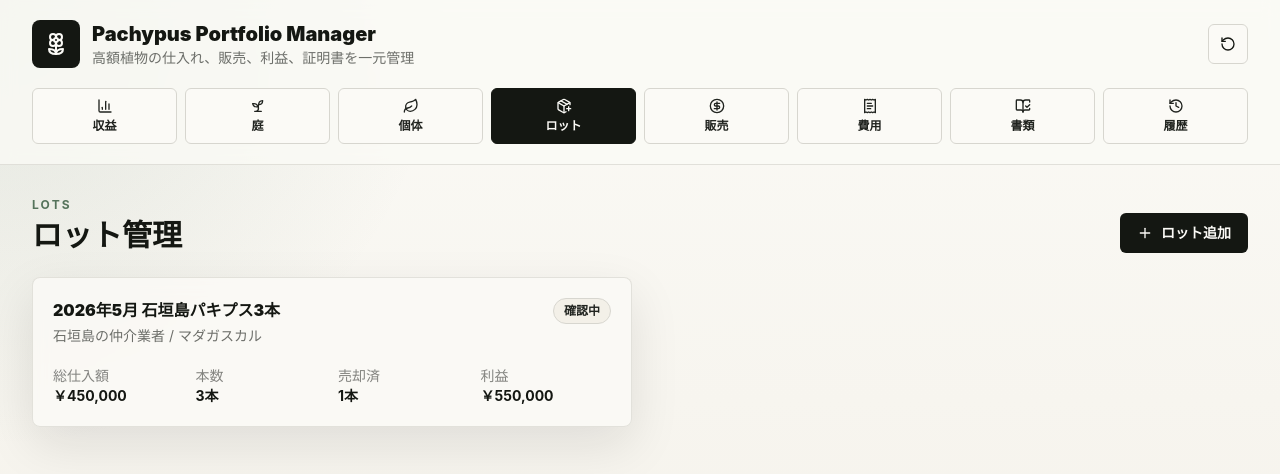
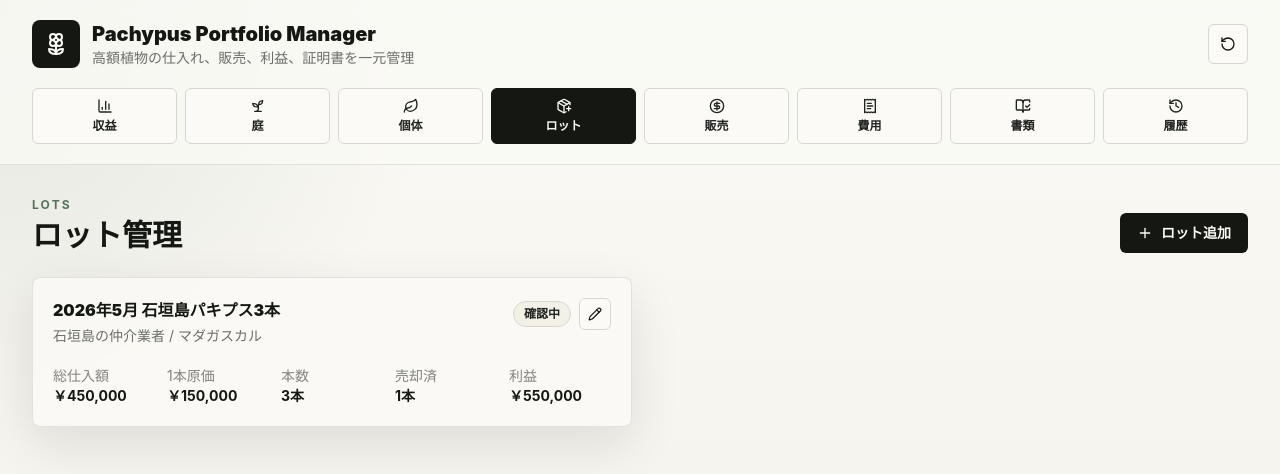
Before and after one commit to Sugurusu/Pachypus, a Next.js app: page / in a window 1280 px wide. Both pictures are taken after a click on the button "ロット". Shown: the top 474 px of the page. Built offline with nearby package versions, Linux system fonts and the light colour scheme.

Commit message:
Add lot editing

```diff
--- a/src/app/page.tsx
+++ b/src/app/page.tsx
@@ -238,7 +238,7 @@ export default function Home() {
           />
         ) : null}
 
-        {activeTab === "lots" ? <LotsView data={data} onAdd={actions.addLot} /> : null}
+        {activeTab === "lots" ? <LotsView data={data} onAdd={actions.addLot} onUpdate={actions.updateLot} /> : null}
         {activeTab === "sale" ? <SaleForm plants={availablePlants} onAdd={actions.addSale} /> : null}
         {activeTab === "expense" ? <ExpenseForm plants={data.plants} lots={data.lots} expenses={data.expenses} onAdd={actions.addExpense} onUpdateExpense={actions.updateExpense} onDeleteExpense={actions.deleteExpense} /> : null}
         {activeTab === "documents" ? <DocumentsView data={data} onUpdate={actions.updateDocument} /> : null}
@@ -634,8 +634,17 @@ function PlantsView({
   );
 }
 
-function LotsView({ data, onAdd }: { data: ReturnType<typeof usePortfolioStore>["data"]; onAdd: ReturnType<typeof usePortfolioStore>["actions"]["addLot"] }) {
+function LotsView({
+  data,
+  onAdd,
+  onUpdate
+}: {
+  data: ReturnType<typeof usePortfolioStore>["data"];
+  onAdd: ReturnType<typeof usePortfolioStore>["actions"]["addLot"];
+  onUpdate: ReturnType<typeof usePortfolioStore>["actions"]["updateLot"];
+}) {
   const [open, setOpen] = useState(false);
+  const [editingLotId, setEditingLotId] = useState("");
   const [form, setForm] = useState({
     name: "",
     purchaseDate: new Date().toISOString().slice(0, 10),
@@ -647,6 +656,22 @@ function LotsView({ data, onAdd }: { data: ReturnType<typeof usePortfolioStore>[
     documentStatus: "未確認" as DocumentCheckStatus,
     memo: ""
   });
+  const [editForm, setEditForm] = useState(form);
+
+  function startLotEdit(lot: ReturnType<typeof usePortfolioStore>["data"]["lots"][number]) {
+    setEditingLotId(lot.id);
+    setEditForm({
+      name: lot.name,
+      purchaseDate: lot.purchaseDate,
+      supplier: lot.supplier,
+      originCountry: lot.originCountry,
+      importRoute: lot.importRoute,
+      totalPurchaseCost: lot.totalPurchaseCost,
+      quantity: lot.quantity,
+      documentStatus: lot.documentStatus,
+      memo: lot.memo
+    });
+  }
 
   return (
     <div className="grid gap-6">
@@ -671,21 +696,64 @@ function LotsView({ data, onAdd }: { data: ReturnType<typeof usePortfolioStore>[
           const plants = data.plants.filter((plant) => plant.lotId === lot.id);
           const sold = plants.filter((plant) => ["売却済", "入金済"].includes(plant.status)).length;
           const profit = plants.reduce((sum, plant) => sum + plant.netProfit, 0);
+          const isEditing = editingLotId === lot.id;
           return (
             <Card key={lot.id} className="p-5">
+              {isEditing ? (
+                <div className="grid gap-4">
+                  <div className="flex items-start justify-between gap-3">
+                    <div>
+                      <p className="font-black">ロットを編集</p>
+                      <p className="mt-1 text-sm text-sumi/65">総仕入額を変えると、1本あたり原価と個体利益も更新されます。</p>
+                    </div>
+                    <Badge>{yen(editForm.totalPurchaseCost / Math.max(editForm.quantity, 1))} / 本</Badge>
+                  </div>
+                  <div className="grid gap-3 sm:grid-cols-2">
+                    <Field label="ロット名"><Input value={editForm.name} onChange={(e) => setEditForm({ ...editForm, name: e.target.value })} /></Field>
+                    <Field label="仕入日"><Input type="date" value={editForm.purchaseDate} onChange={(e) => setEditForm({ ...editForm, purchaseDate: e.target.value })} /></Field>
+                    <Field label="仕入先"><Input value={editForm.supplier} onChange={(e) => setEditForm({ ...editForm, supplier: e.target.value })} /></Field>
+                    <Field label="原産国"><Input value={editForm.originCountry} onChange={(e) => setEditForm({ ...editForm, originCountry: e.target.value })} /></Field>
+                    <Field label="総仕入額"><Input type="number" min="0" inputMode="numeric" value={editForm.totalPurchaseCost} onChange={(e) => setEditForm({ ...editForm, totalPurchaseCost: Number(e.target.value) })} /></Field>
+                    <Field label="仕入本数"><Input type="number" min={plants.length || 1} inputMode="numeric" value={editForm.quantity} onChange={(e) => setEditForm({ ...editForm, quantity: Number(e.target.value) })} /></Field>
+                    <Field label="書類確認"><Select value={editForm.documentStatus} onChange={(e) => setEditForm({ ...editForm, documentStatus: e.target.value as DocumentCheckStatus })}>{documentStatuses.map((status) => <option key={status}>{status}</option>)}</Select></Field>
+                  </div>
+                  <Field label="輸入経路"><Input value={editForm.importRoute} onChange={(e) => setEditForm({ ...editForm, importRoute: e.target.value })} /></Field>
+                  <Field label="メモ"><Textarea value={editForm.memo} onChange={(e) => setEditForm({ ...editForm, memo: e.target.value })} /></Field>
+                  <div className="grid gap-2 sm:grid-cols-2">
+                    <Button
+                      onClick={() => {
+                        onUpdate(lot.id, editForm);
+                        setEditingLotId("");
+                      }}
+                    >
+                      保存
+                    </Button>
+                    <GhostButton onClick={() => setEditingLotId("")}>戻す</GhostButton>
+                  </div>
+                </div>
+              ) : (
+                <>
                   <div className="flex items-start justify-between gap-3">
                     <div>
                       <p className="font-black">{lot.name}</p>
                       <p className="mt-1 text-sm text-sumi/65">{lot.supplier} / {lot.originCountry}</p>
                     </div>
+                    <div className="flex items-center gap-2">
                       <Badge>{lot.documentStatus}</Badge>
+                      <IconButton className="h-8 w-8" title="ロットを編集" onClick={() => startLotEdit(lot)}>
+                        <Pencil className="h-3.5 w-3.5" />
+                      </IconButton>
                     </div>
-              <div className="mt-5 grid grid-cols-2 gap-3 text-sm sm:grid-cols-4">
+                  </div>
+                  <div className="mt-5 grid grid-cols-2 gap-3 text-sm sm:grid-cols-5">
                     <div><p className="text-sumi/55">総仕入額</p><p className="font-bold">{yen(lot.totalPurchaseCost)}</p></div>
+                    <div><p className="text-sumi/55">1本原価</p><p className="font-bold">{yen(lot.unitCost)}</p></div>
                     <div><p className="text-sumi/55">本数</p><p className="font-bold">{lot.quantity}本</p></div>
                     <div><p className="text-sumi/55">売却済</p><p className="font-bold">{sold}本</p></div>
                     <div><p className="text-sumi/55">利益</p><p className="font-bold">{yen(profit)}</p></div>
                   </div>
+                </>
+              )}
             </Card>
           );
         })}
--- a/src/lib/storage.ts
+++ b/src/lib/storage.ts
@@ -113,6 +113,101 @@ export function usePortfolioStore() {
                 lotId: lot.id,
                 description: `${lot.name} を ${lot.quantity}本仕入れ`,
                 date: lot.purchaseDate,
+                createdAt: timestamp
+              },
+              ...current.activityLogs
+            ]
+          };
+        });
+      },
+      updateLot(lotId: string, input: Pick<Lot, "name" | "purchaseDate" | "supplier" | "originCountry" | "importRoute" | "totalPurchaseCost" | "quantity" | "documentStatus" | "memo">) {
+        const timestamp = nowIso();
+        setData((current) => {
+          const existingLot = current.lots.find((lot) => lot.id === lotId);
+          if (!existingLot) return current;
+
+          const currentLotPlants = current.plants.filter((plant) => plant.lotId === lotId);
+          const quantity = Math.max(Number(input.quantity) || 1, currentLotPlants.length || 1);
+          const unitCost = quantity > 0 ? (Number(input.totalPurchaseCost) || 0) / quantity : 0;
+          const updatedLot: Lot = {
+            ...existingLot,
+            ...input,
+            quantity,
+            unitCost,
+            updatedAt: timestamp
+          };
+
+          const maxPlantNumber = current.plants.reduce((max, plant) => {
+            const match = plant.plantCode.match(/PACHY-(\d+)/);
+            return match ? Math.max(max, Number(match[1])) : max;
+          }, 0);
+          const additionalCount = Math.max(quantity - currentLotPlants.length, 0);
+          const generatedPlants: Plant[] = Array.from({ length: additionalCount }).map((_, index) => {
+            const plantCode = `PACHY-${String(maxPlantNumber + index + 1).padStart(3, "0")}`;
+            return calculatePlantProfit({
+              id: uid("plant"),
+              plantCode,
+              name: `${updatedLot.name} ${currentLotPlants.length + index + 1}`,
+              lotId: updatedLot.id,
+              purchaseDate: updatedLot.purchaseDate,
+              supplier: updatedLot.supplier,
+              originCountry: updatedLot.originCountry,
+              purchaseCost: updatedLot.unitCost,
+              expectedSalePrice: updatedLot.unitCost * 2.5,
+              actualSalePrice: 0,
+              status: "在庫",
+              imageUrl: "",
+              width: "",
+              height: "",
+              rootingStatus: "未発根",
+              conditionMemo: "",
+              location: "",
+              sellerAgent: "",
+              commissionRate: 0,
+              commissionAmount: 0,
+              otherCost: 0,
+              grossProfit: 0,
+              netProfit: 0,
+              profitMargin: 0,
+              saleDate: "",
+              paymentDate: "",
+              buyerMemo: "",
+              memo: "",
+              createdAt: timestamp,
+              updatedAt: timestamp
+            });
+          });
+
+          const updatedPlants = current.plants.map((plant) =>
+            plant.lotId === lotId
+              ? calculatePlantProfit({
+                  ...plant,
+                  purchaseDate: updatedLot.purchaseDate,
+                  supplier: updatedLot.supplier,
+                  originCountry: updatedLot.originCountry,
+                  purchaseCost: updatedLot.unitCost,
+                  updatedAt: timestamp
+                })
+              : plant
+          );
+          const plantsWithGenerated = [...updatedPlants, ...generatedPlants];
+
+          return {
+            ...current,
+            lots: current.lots.map((lot) => (lot.id === lotId ? updatedLot : lot)),
+            plants: plantsWithGenerated,
+            sales: current.sales.map((sale) => {
+              const plant = plantsWithGenerated.find((item) => item.id === sale.plantId);
+              return plant?.lotId === lotId ? calculateSaleProfit({ ...sale, updatedAt: timestamp }, plant) : sale;
+            }),
+            activityLogs: [
+              {
+                id: uid("activity"),
+                type: "仕入",
+                plantId: "",
+                lotId,
+                description: `${updatedLot.name} の仕入れ情報を更新`,
+                date: updatedLot.purchaseDate,
                 createdAt: timestamp
               },
               ...current.activityLogs
```
Lines whose indentation alone changed are shown as unchanged.
